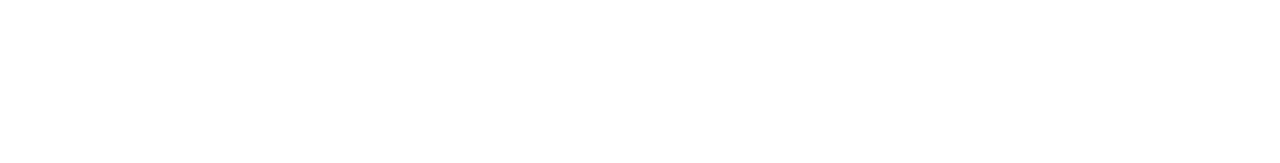
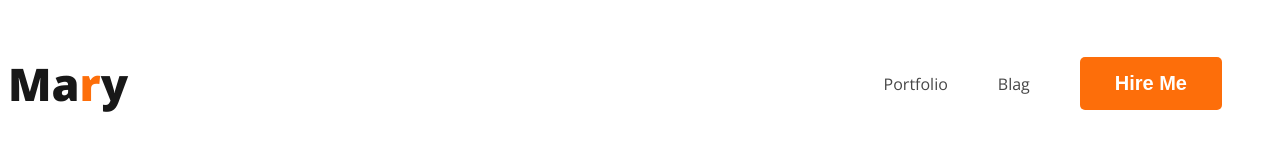
Before and after one commit to younus364/web-developer-portfolio, a plain HTML site: page index.html in a window 1280 px wide. Drawn offline with nearby package versions, Linux system fonts and the light colour scheme.

Commit message:
added nav

```diff
--- a/index.html
+++ b/index.html
@@ -4,9 +4,22 @@
     <meta charset="UTF-8">
     <meta name="viewport" content="width=device-width, initial-scale=1.0">
     <title>web Developer portfolio</title>
+    <link rel="preconnect" href="https://fonts.googleapis.com">
+<link rel="preconnect" href="https://fonts.gstatic.com" crossorigin>
+<link href="https://fonts.googleapis.com/css2?family=Open+Sans:wght@400;700;800&display=swap" rel="stylesheet">
+    <link rel="stylesheet" href="styles/portfolio.css">
 </head>
 <body>
     <header>
+      <nav>
+        <h3 class="nave-tittle">Ma<span class="text-primary">r</span>y</h3>
+        <ul>
+            <li><a href="">Portfolio</a></li>
+            <li><a href="">Blag</a></li>
+            <li><button class="btn-primary">Hire Me </button></li>
+        </ul>
+
+      </nav>
 
     </header>
     <main>
--- /dev/null
+++ b/styles/portfolio.css
@@ -0,0 +1,40 @@
+/* common shared styles */
+body{
+    font-family: 'Open Sans', sans-serif;
+}
+.text-primary{
+    color: #FD6E0A;
+}
+.btn-primary{
+    border-radius: 5px;
+    background: #FD6E0A;
+    border: 0;
+    color: white;
+    padding: 15px 35px;
+    font-size: 20px;
+     font-weight: 700;
+}
+
+nav{
+    display: flex;
+    justify-content: space-between;
+    align-items: center;
+}
+.nave-tittle{
+    color: var(--Dark-01, #181818);
+   font-size: 45px;
+    font-weight: 800;
+
+}
+nav > ul{
+    display: flex;
+    align-items: center;
+}
+ul li{
+    list-style: none;
+    margin-right: 50px;
+}
+nav a{
+    text-decoration: none;
+    color: var(--Dark-02, #474747);
+}
```
